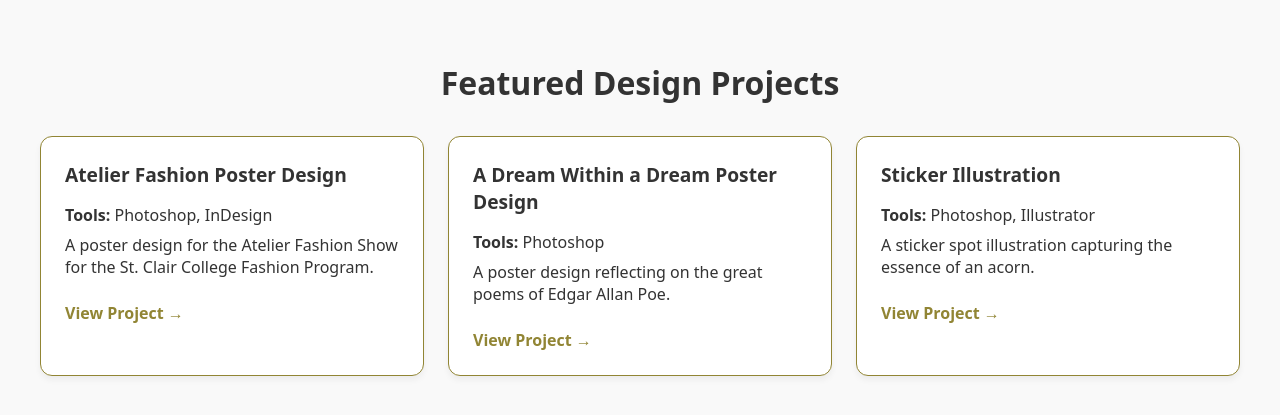
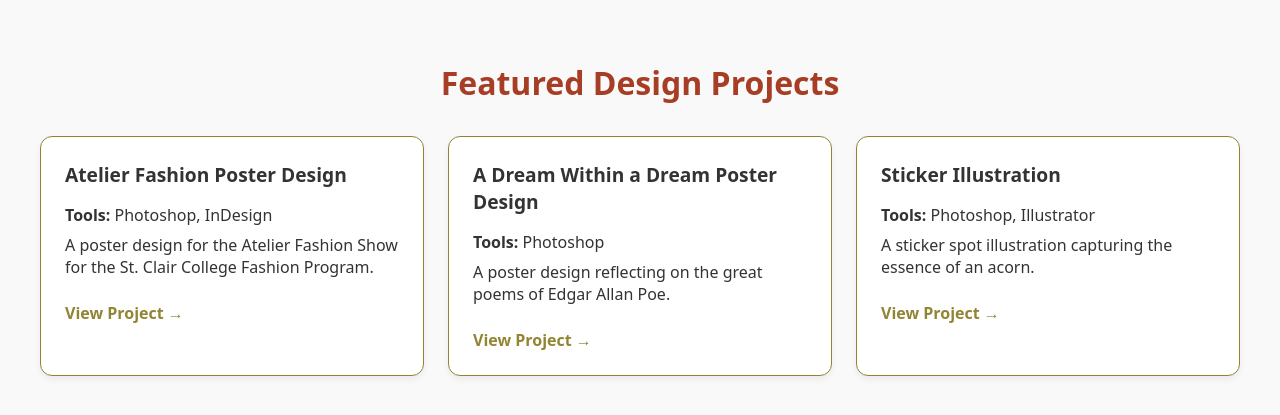
Before and after one commit to RaeSalazar/raeya-salazar-portfolio, a Jekyll site: the page built from design.html, in a window 1280 px wide. Shown: the top 415 px of the page. Built offline with Jekyll 4.4.1, drawn with Linux system fonts in a browser that asks for light colours.

Commit message:
Update design.html
color red for title

```diff
--- a/_layouts/design.html
+++ b/_layouts/design.html
@@ -15,6 +15,7 @@
     h1 {
       text-align: center;
       margin-bottom: 2rem;
+      color: #A83D25;
     }
 
     .design-grid {
```
